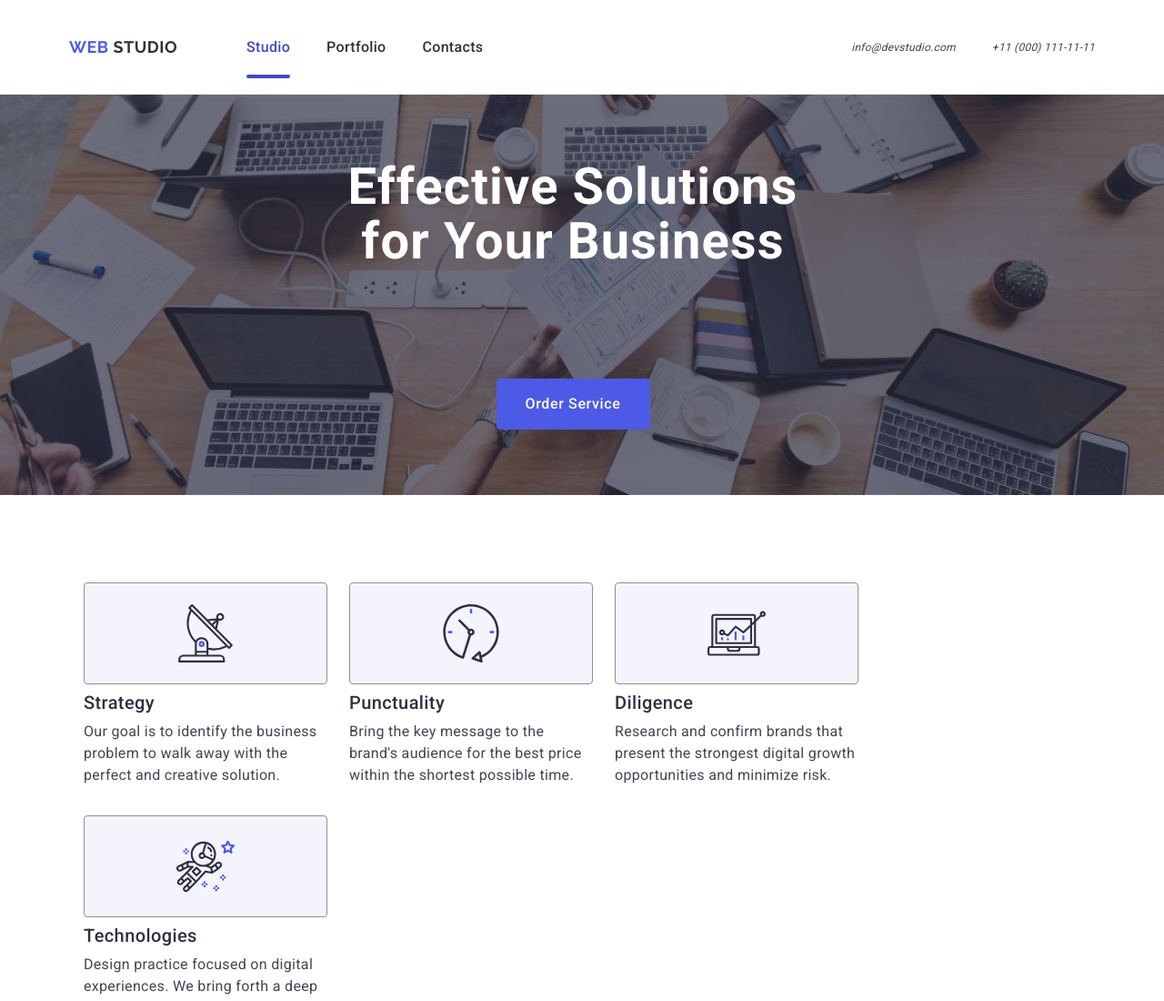
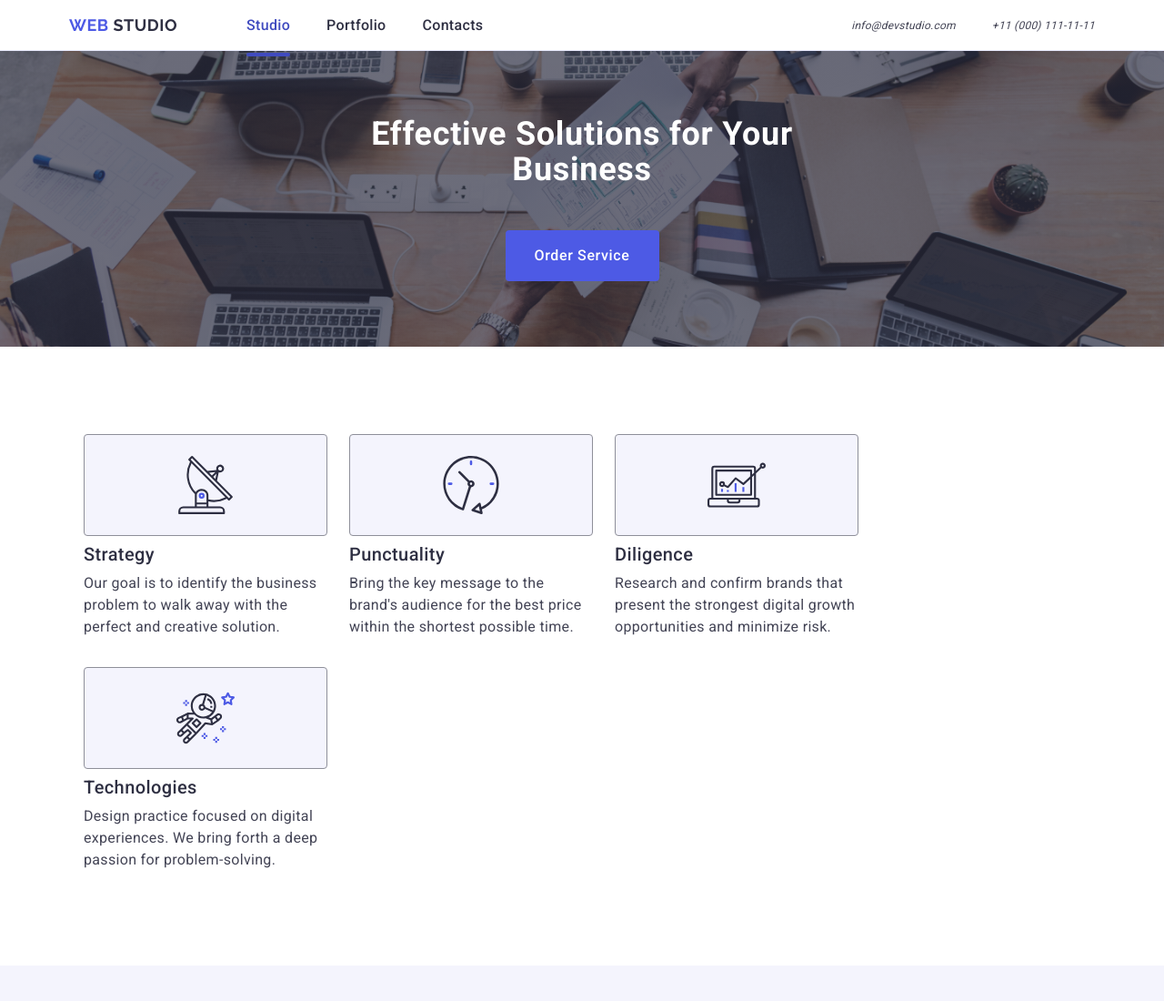
Before and after one commit to KulieshovN/goit-markup-hw-06, a plain HTML site: page index.html in a window 1280 px wide. Shown: the top 1100 px of the page at 91% size. Drawn offline with nearby package versions, Linux system fonts and the light colour scheme.

Commit message:
fix_last_not_norm

```diff
--- a/css/style.css
+++ b/css/style.css
@@ -1,6 +1,6 @@
 .header {
     border-bottom: 1px solid #e7e9fc;
-    padding: 24px 0;
+    /*padding: 24px 0;*/
     box-shadow: 0px 2px 1px rgba(46, 47, 66, 0.08),
     0px 1px 1px rgba(46, 47, 66, 0.16),
     0px 1px 6px rgba(46, 47, 66, 0.08);
@@ -43,6 +43,8 @@
     display: none;
     list-style-type: none;
   }
+
+
 
 
   .contact-info{
@@ -89,9 +91,7 @@
     background-color: #2e2f42;
     /*padding: 188px 0;*/
     padding-top: 72px;
-    padding-left: 52px;
     padding-bottom: 72px;
-    padding-right: 72px;
     font-weight: 700;
     text-align: center;
     background-image: linear-gradient(
@@ -101,8 +101,6 @@
       url("../images/people-office.jpg");
      /*max-width: 1440px;*/
      max-width: 320px;
-     display: flex;
-     flex-wrap: wrap;
      margin: 0 auto;
     background-repeat: no-repeat;
     background-position: center;
@@ -121,9 +119,9 @@
   .section-title {
     /*max-width: 496px;*/
     max-width: 216px;
-    padding-bottom: 72px;
+    margin-bottom: 72px;
     margin: 0 auto;
-    font-size: 56px;
+    font-size: 36px;
     line-height: 1.07;
     text-align: center;
     letter-spacing: 0.02em;
```
Also changed, not shown: index.html (+1 -0 lines).
